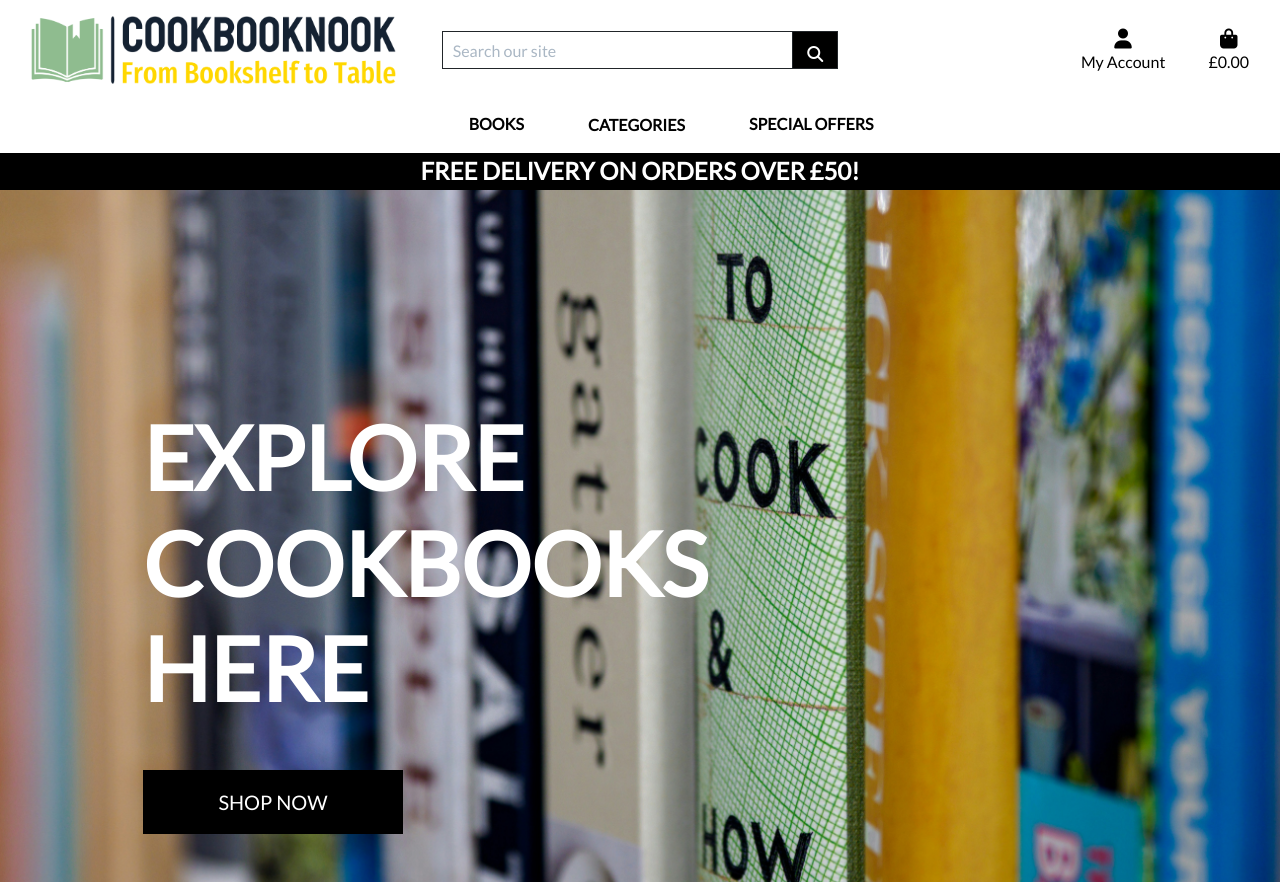
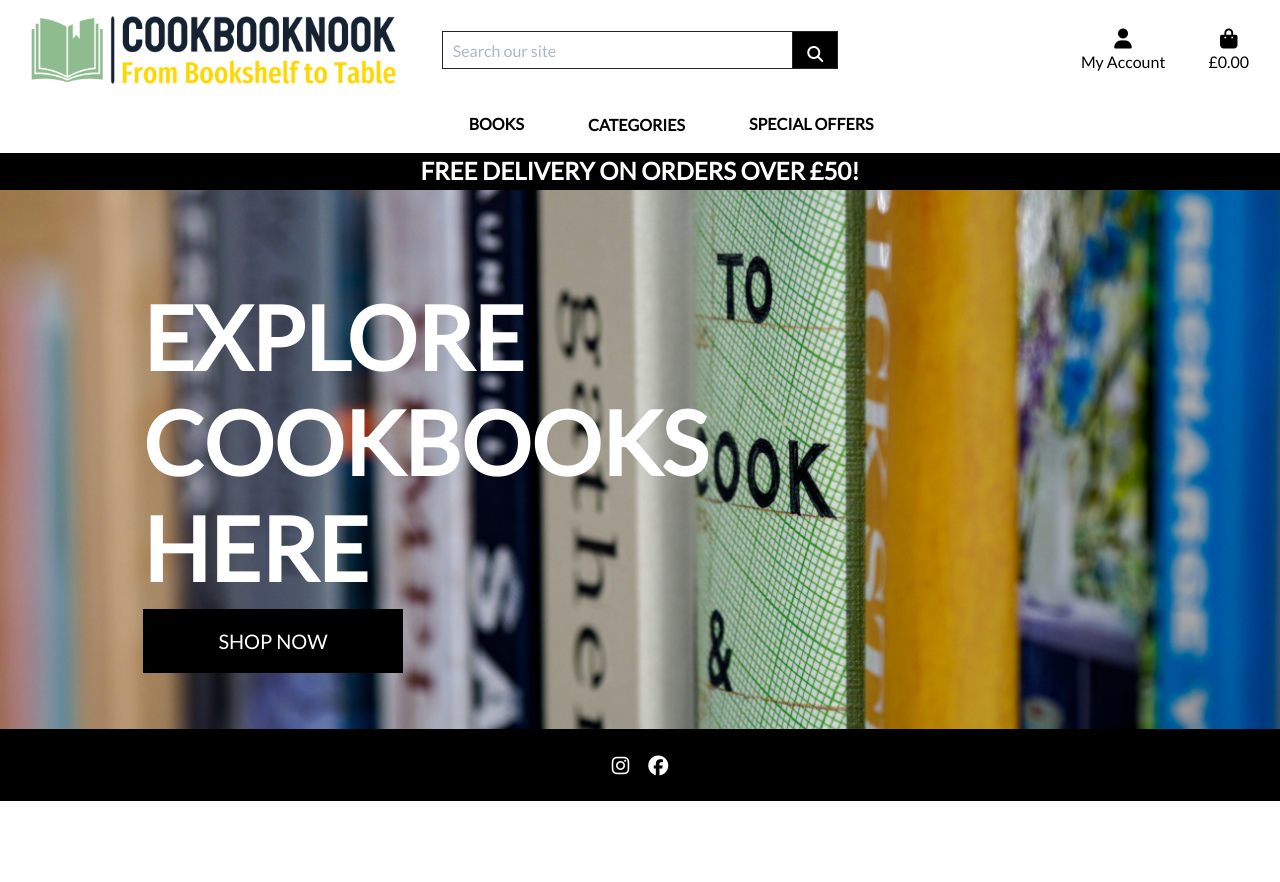
Before and after one commit to STRAN90/milestone-project-4, a Django app: page / in a window 1280 px wide. After the commit the page ends 801 px from the top, so only its background shows below. Run offline with Django 3.2, Linux system fonts and the light colour scheme; data that the repository does not hold is empty; some libraries are stand-ins or nearby versions.

Commit message:
Add footer

```diff
--- a/home/templates/home/index.html
+++ b/home/templates/home/index.html
@@ -16,11 +16,11 @@
                 <h1 class="display-2 logo-font text-white" id="display">
                     Explore Cookbooks here
                 </h1>
-                <div class="my-5">
-                    <h4>
-                        <a href="{% url 'books' %}" class="shop-now-button btn btn-lg rounded-0 text-uppercase py-3">Shop Now</a>
-                    </h4>
-                </div>
+            </div>
+            <div class="col-7 mb-5">
+                <h4>
+                    <a href="{% url 'books' %}" class="shop-now-button btn btn-lg rounded-0 text-uppercase py-3">Shop Now</a>
+                </h4>
             </div>
         </div>
     </div>
--- a/static/css/base.css
+++ b/static/css/base.css
@@ -1,13 +1,38 @@
-html {
+html, body {
     height: 100%;
+    margin: 0;
 }
 
 body {
     background: url('/media/homepage_background.jpg') no-repeat center center fixed;
     background-size: cover;
-    height: calc(100vh - 164px);
     color: #555;
-    font-family: 'Lato';
+    font-family: 'Lato', sans-serif;
+    display: flex;
+    flex-direction: column;
+}
+
+.wrapper {
+    flex: 1;
+}
+
+.footer {
+    background: #000;
+    color: #fff;
+    text-align: center;
+    padding: 1rem;
+    width: 100%;
+}
+
+.footer .container {
+    max-width: 100%;
+    box-sizing: border-box;
+}
+
+@media (max-width: 767px) {
+    .footer {
+        padding: 1rem;
+    }
 }
 
 /* from Bulma */
@@ -80,7 +105,7 @@ body {
 }
 
 #display {
-    margin-top: 50%;
+    margin-top: 25%;
 }
 
 hr {
--- a/templates/base.html
+++ b/templates/base.html
@@ -3,7 +3,6 @@
 <!doctype html>
 <html lang="en">
 <head>
-
     {% block meta %}
         <meta http-equiv="X-UA-Compatible" content="ie=edge">
         <meta charset="utf-8">
@@ -19,9 +18,9 @@
         <link rel="stylesheet" href="https://fonts.googleapis.com/css?family=Lato&display=swap">
         <link rel="stylesheet" href="{% static 'css/base.css' %}">
         <!-- favicon -->
-        <link rel="apple-touch-icon" sizes="180x180" href="static/favicon/apple-touch-icon.png">
-        <link rel="icon" type="image/png" sizes="32x32" href="static/favicon/favicon-32x32.png">
-        <link rel="icon" type="image/png" sizes="16x16" href="static/favicon/favicon-16x16.png">
+        <link rel="apple-touch-icon" sizes="180x180" href="{% static 'favicon/apple-touch-icon.png' %}">
+        <link rel="icon" type="image/png" sizes="32x32" href="{% static 'favicon/favicon-32x32.png' %}">
+        <link rel="icon" type="image/png" sizes="16x16" href="{% static 'favicon/favicon-16x16.png' %}">
     {% endblock %}
 
     {% block extra_css %}
@@ -43,6 +42,7 @@
 
 </head>
 <body>
+    <div class="wrapper">
         <header class="container-fluid fixed-top">
             <div id="topnav" class="row bg-white pt-lg-2 d-none d-lg-flex">
                 <div class="col-12 col-lg-4 my-auto py-1 py-lg-0 text-center text-lg-left">
@@ -142,8 +142,26 @@
         {% block page_header %}
         {% endblock %}
 
+        <main class="content">
             {% block content %}
             {% endblock %}
+        </main>
+
+        <footer class="footer bg-black text-white py-4">
+            <div class="container">
+                <div class="row">
+                    <div class="col-12 text-center">
+                        <a href="https://www.instagram.com" class="text-white mx-2" aria-label="Instagram">
+                            <i class="fab fa-instagram fa-lg"></i>
+                        </a>
+                        <a href="https://www.facebook.com" class="text-white mx-2" aria-label="Facebook">
+                            <i class="fab fa-facebook fa-lg"></i>
+                        </a>
+                    </div>
+                </div>
+            </div>
+        </footer>
+    </div>
 
     {% block postloadjs %}
     <script type="text/javascript">
@@ -156,6 +174,5 @@
     </script>
     {% endblock %}
 
-
   </body>
 </html>
```
Lines whose indentation alone changed are shown as unchanged.
